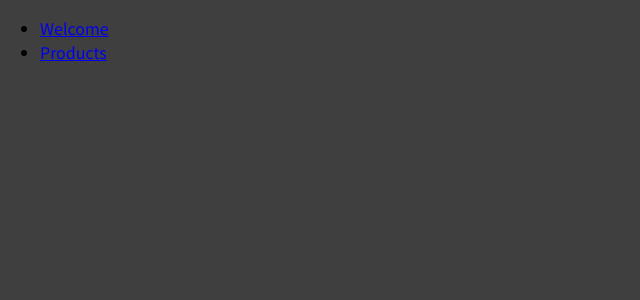
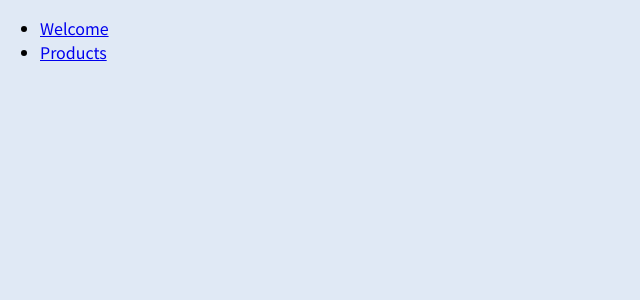
Before and after one commit to Kavery-pm/routing, a JavaScript app in the folder 01-starting-project/: page / in a window 1280 px wide. Shown: the top 300 px of the page, without its empty margins (0-640 px from the left). Built offline with nearby package versions, Linux system fonts and the light colour scheme.

Commit message:
added css styles

```diff
--- a/01-starting-project/src/App.js
+++ b/01-starting-project/src/App.js
@@ -4,7 +4,6 @@ import Products from "./pages/products";
 import Welcome from "./pages/welcome";
 function App() {
   return (
-
     <div>
       <header>
         <MainHeader></MainHeader>
--- a/01-starting-project/src/index.css
+++ b/01-starting-project/src/index.css
@@ -10,5 +10,17 @@ html {
 
 body {
   margin: 0;
-  background-color: #3f3f3f;
+  background-color: #e0e9f5;
 }
+
+main {
+  margin-top: 7rem;
+  text-align: center;
+}
+
+h1,
+h2,
+h3,
+p {
+  color: #042b5f;
+}
```
Also changed, not shown: 1 other file (tests, documents, lock files or other folders). Lines whose indentation alone changed are shown as unchanged.
